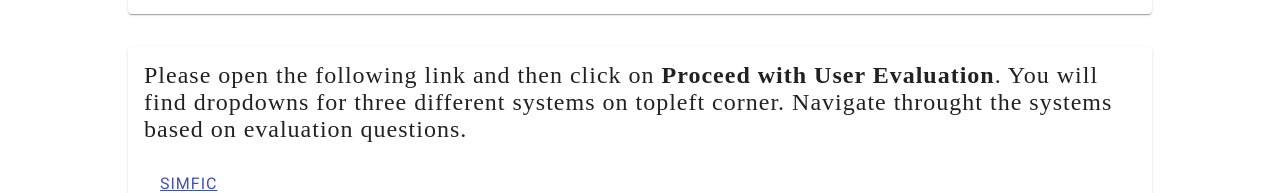
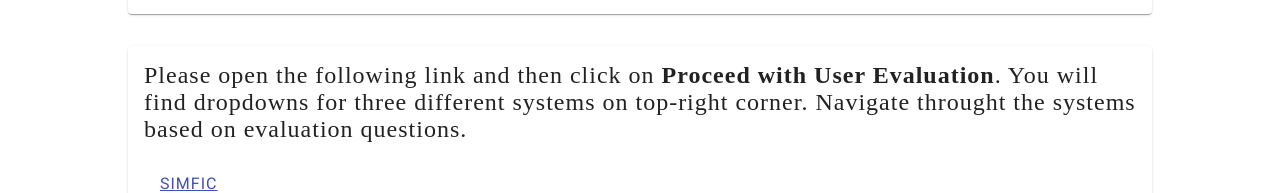
Before and after one commit to NishithaLima/Evaluation, an Angular app: page /details in a window 1280 px wide. Shown: the part 447-640 px from the top of the page. Built offline with nearby package versions, Linux system fonts and the light colour scheme.

Commit message:
Adding Changes in text

```diff
--- a/src/app/details/details.component.html
+++ b/src/app/details/details.component.html
@@ -25,7 +25,7 @@ present one is completed. The aim of this paper is to solve this dilemma by comi
 <div class="container" style="width: 80%;margin-top: 2rem;">
     <mat-card>
         <mat-card-title> Please open the following link and then click on <b> Proceed with User Evaluation</b>.
-        You will find dropdowns for three different systems on topleft corner. Navigate throught the systems based on evaluation questions.</mat-card-title>
+        You will find dropdowns for three different systems on top-right corner. Navigate throught the systems based on evaluation questions.</mat-card-title>
         <mat-list role="list">
             <mat-list-item role="listitem"><a target="_blank" href="https://book-suche.herokuapp.com/">SIMFIC</a></mat-list-item>
             <!-- <mat-list-item role="listitem"><a target="_blank" href="https://fiction-search.herokuapp.com/#">System B</a></mat-list-item>
```
